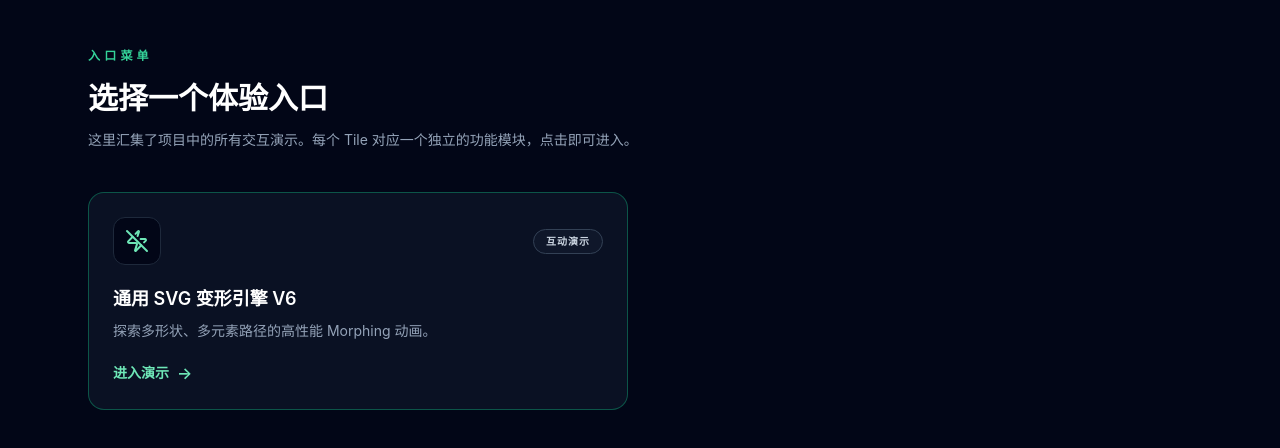
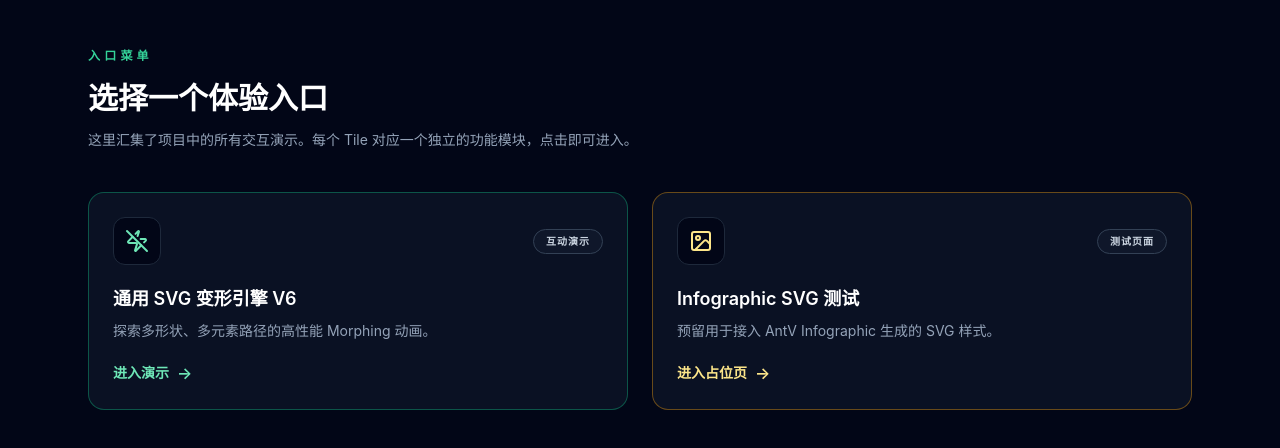
Before and after one commit to eagle-dai/universal-svg-morph, a React (Vite) app: page / in a window 1280 px wide. Shown: the top 448 px of the page. Built offline with nearby package versions, Linux system fonts and the light colour scheme.

Commit message:
Add infographic test menu entry (#21)

```diff
--- a/src/App.jsx
+++ b/src/App.jsx
@@ -1,9 +1,11 @@
 import { useMemo, useState } from 'react';
 import EntryMenu from './pages/EntryMenu.jsx';
 import UniversalMorph from './features/universal-morph/UniversalMorph.jsx';
+import InfographicTest from './features/infographic-test/InfographicTest.jsx';
 
 const VIEW_COMPONENTS = {
-  'universal-morph': UniversalMorph
+  'universal-morph': UniversalMorph,
+  'infographic-test': InfographicTest
 };
 
 export default function App() {
--- a/src/data/menuItems.js
+++ b/src/data/menuItems.js
@@ -1,4 +1,4 @@
-import { ZapOff } from 'lucide-react';
+import { Image, ZapOff } from 'lucide-react';
 
 export const MENU_ITEMS = [
   {
@@ -15,5 +15,20 @@
       text: 'text-emerald-300',
       glow: 'shadow-emerald-500/30'
     }
+  },
+  {
+    id: 'infographic-test',
+    title: 'Infographic SVG 测试',
+    description: '预留用于接入 AntV Infographic 生成的 SVG 样式。',
+    badge: '测试页面',
+    cta: '进入占位页',
+    icon: Image,
+    theme: {
+      accent: 'amber',
+      background: 'bg-amber-500/10',
+      border: 'border-amber-500/40',
+      text: 'text-amber-200',
+      glow: 'shadow-amber-500/30'
+    }
   }
 ];
--- /dev/null
+++ b/src/features/infographic-test/InfographicTest.jsx
@@ -0,0 +1,39 @@
+import { ArrowLeft, Image } from 'lucide-react';
+
+export default function InfographicTest({ onBack }) {
+  return (
+    <div className="flex min-h-screen flex-col bg-slate-950 text-slate-100">
+      <header className="sticky top-0 z-40 border-b border-slate-800 bg-slate-900/80 px-6 py-5 backdrop-blur">
+        <div className="mx-auto flex w-full max-w-6xl flex-col gap-3">
+          <div className="flex flex-wrap items-center gap-3">
+            {onBack ? (
+              <button
+                type="button"
+                onClick={onBack}
+                className="flex items-center gap-2 rounded-full border border-slate-700 bg-slate-950 px-3 py-1 text-xs font-semibold text-slate-200 transition hover:border-amber-400/70 hover:text-amber-200"
+              >
+                <ArrowLeft size={14} />
+                返回菜单
+              </button>
+            ) : null}
+            <h1 className="flex items-center gap-2 text-2xl font-semibold text-white">
+              <Image className="text-amber-300" size={20} />
+              Infographic SVG 测试页
+            </h1>
+          </div>
+          <p className="text-xs text-slate-400">
+            预留用于接入 Infographic 生成的 SVG 结果。
+          </p>
+        </div>
+      </header>
+
+      <main className="mx-auto flex w-full max-w-6xl flex-1 flex-col gap-6 px-6 py-10">
+        <section className="flex min-h-[360px] items-center justify-center rounded-2xl border border-dashed border-slate-700 bg-slate-900/40">
+          <div className="text-center text-xs uppercase tracking-[0.3em] text-slate-500">
+            Placeholder
+          </div>
+        </section>
+      </main>
+    </div>
+  );
+}
```
